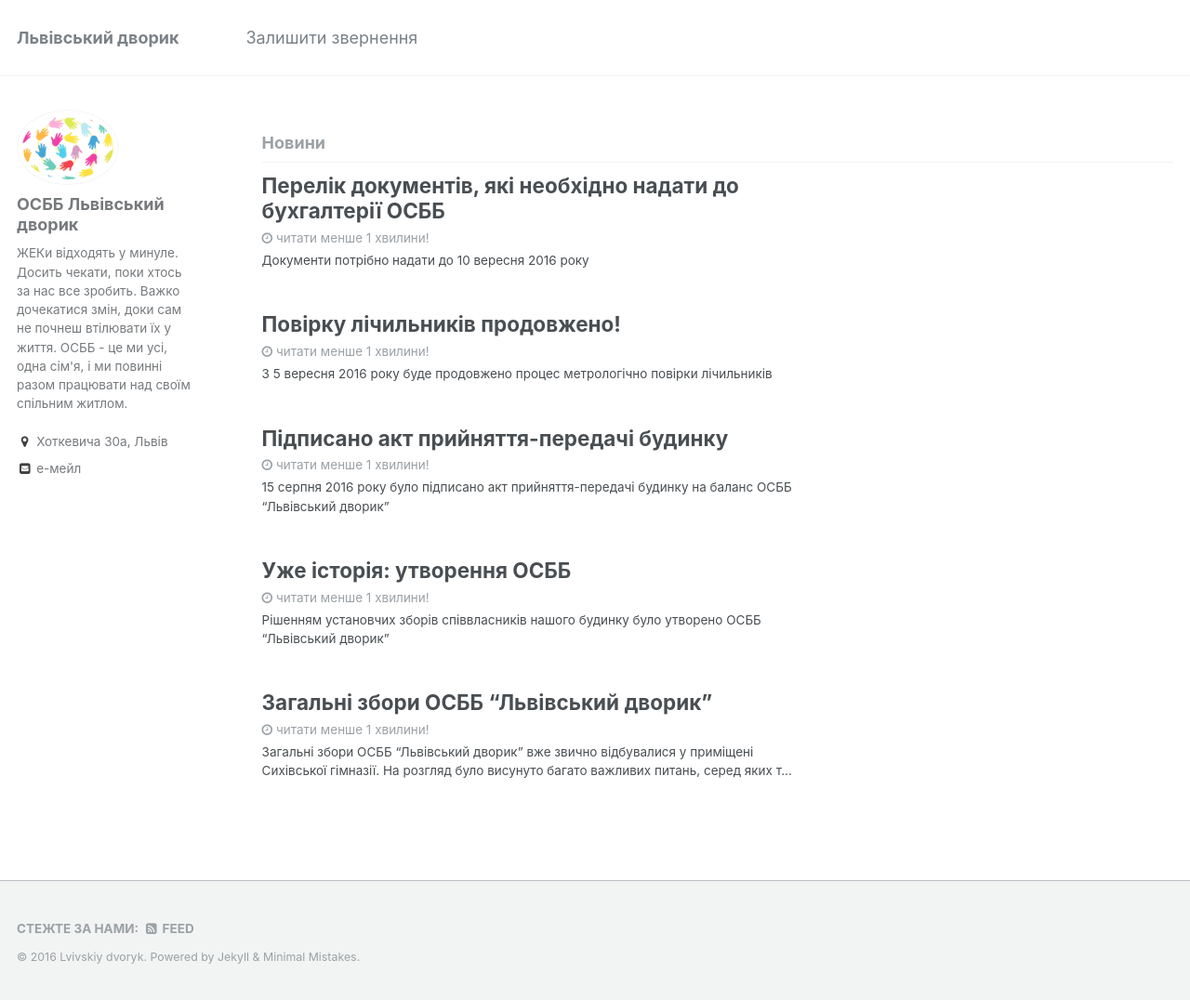
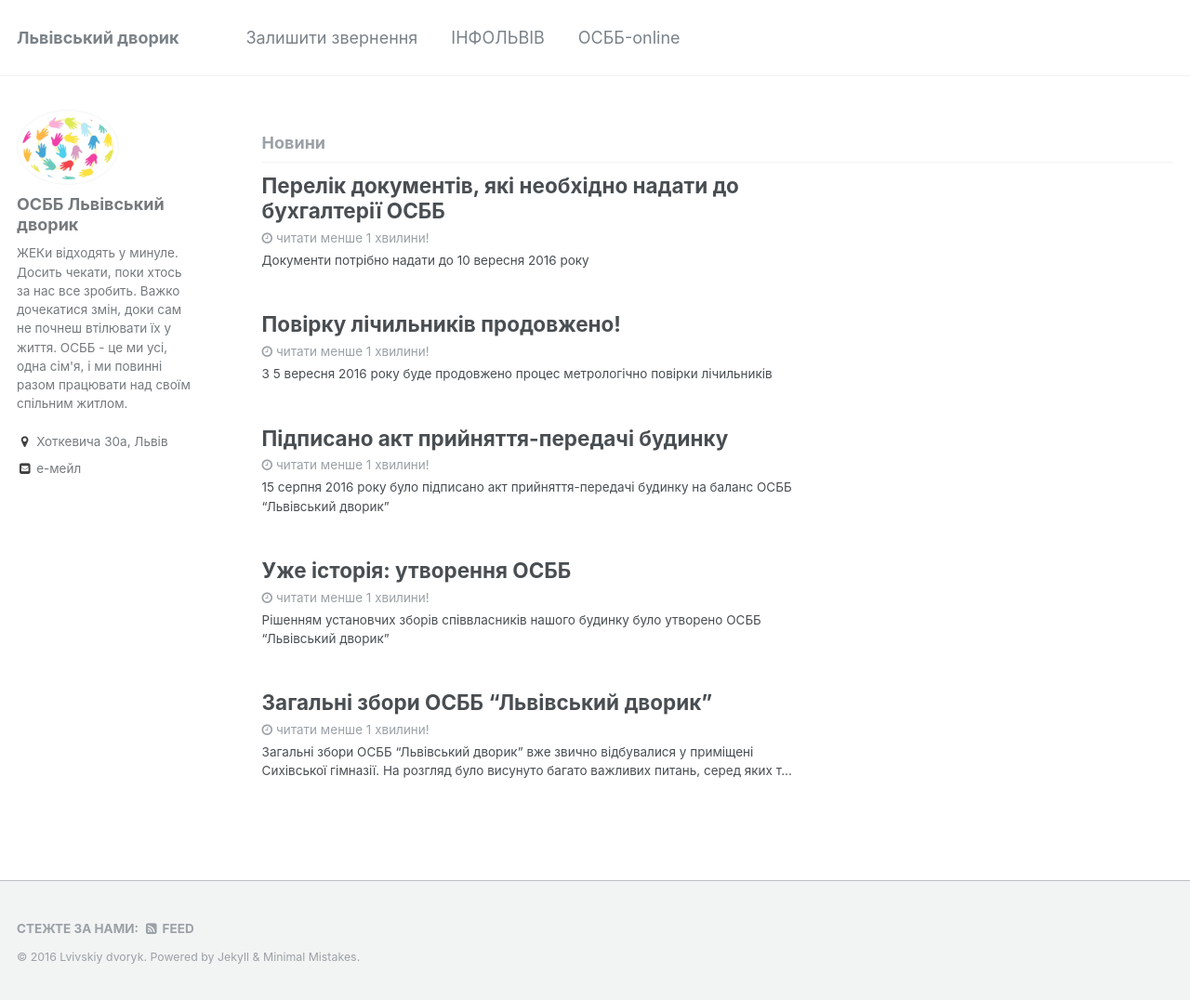
Before and after one commit to lviv-dvir/lviv-dvir.github.io, a Jekyll site: the page built from index.html, in a window 1280 px wide and 1076 px high. Shown: the whole window at 93% size. Built offline with Jekyll 4.4.1, drawn with Linux system fonts in a browser that asks for light colours; the list of posts is cut into pages by our own code.

Commit message:
add links to usefull resources

```diff
--- a/_data/navigation.yml
+++ b/_data/navigation.yml
@@ -1,3 +1,9 @@
 main:
     - title: "Залишити звернення"
       url: https://goo.gl/forms/UgntF71BpkhhfdqM2
+
+    - title: "ІНФОЛЬВІВ"
+      url: https://infolviv.com.ua/dashboard
+
+    - title: "ОСББ-online"
+      url: https://osbb-online.com/Account/LogOn?showRegistrationBox=True
```
